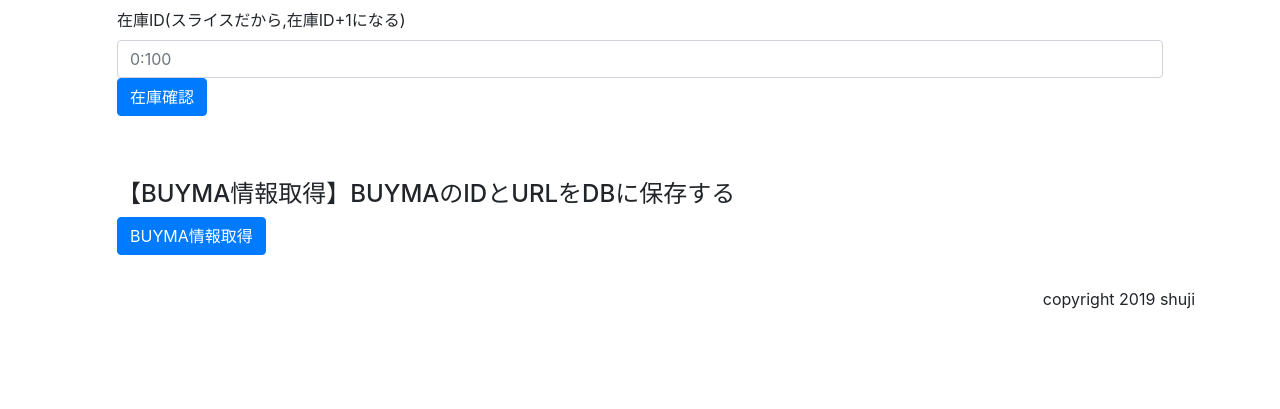
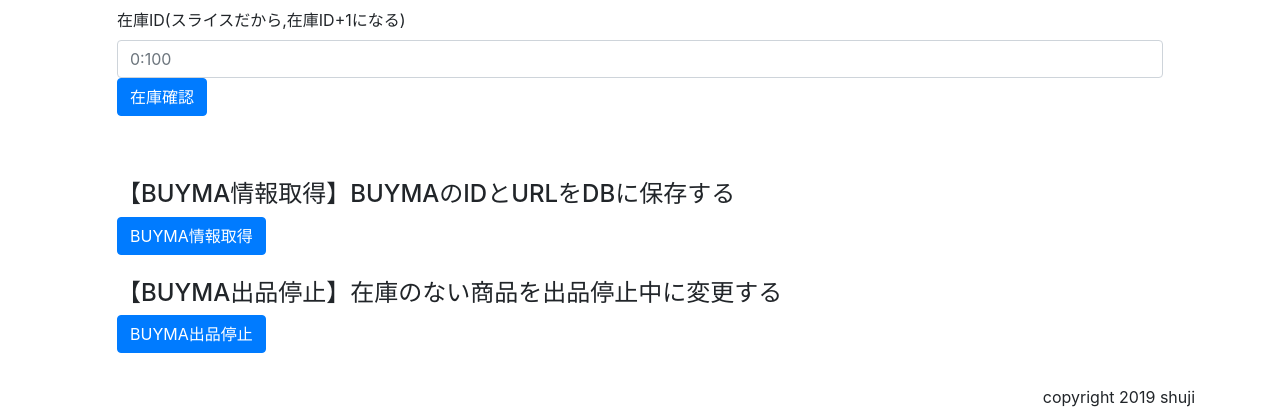
Before and after one commit to shujishujishuji/get_ff, a Flask app: page / in a window 1280 px wide, after a click on "在庫管理". Shown: the part 437-846 px from the top of the page. Before the commit the page ends 746 px from the top, so only its background shows below. Run offline with Flask 2, Linux system fonts and the light colour scheme; some libraries are stand-ins or nearby versions.

Commit message:
テンプレ変更

```diff
--- a/main.py
+++ b/main.py
@@ -549,16 +549,16 @@
                                  'buyma_id': item['buyma_id'],
                                  'buyma_url': item['buyma_url']}
                     diff_list.append(diff_data)
+        result = '終わったよ(笑)'
+    except Exception as e:
+        result = str(e)
+        logger.error(e)
+    finally:
         ss = set_ss(KEY_FILE, SHEET_NAME).worksheet('在庫')
         diff_lis = [[x['id'], x['URL'], x['stock_info'], x['diff_info'], x['buyma_id'], x['buyma_url']] for x in diff_list]
         ss_data = [{'range': 'A{}:F{}'.format(2, len(diff_list) + 1),
                     'values': diff_lis}]
         ss.batch_update(ss_data)
-        result = '終わったよ(笑)'
-    except Exception as e:
-        result = str(e)
-        logger.error(e)
-    finally:
         return result
 
 
@@ -742,6 +742,8 @@
     driver.quit()
 
 
+@log
+@app.route('/stop_bym', methods=['GET'])
 def change_bym_item_status():
     ss = set_ss(KEY_FILE, SHEET_NAME).worksheet('在庫削除')
     url_lis = ss.col_values(6)
@@ -758,9 +760,9 @@
         query.filter(Stock.id == x).update({Stock.del_flg: 1})
     ses.commit()
     ses.close()
+    return 'end of 出品停止処理'
 
 
 if __name__ == '__main__':
-    # get_bym()
     app.run(debug=True, host='localhost')
     # scraping('https://www.farfetch.com/jp/designers/women')
--- a/templates/index.html
+++ b/templates/index.html
@@ -102,6 +102,9 @@
         <br><br>
         <h4>【BUYMA情報取得】BUYMAのIDとURLをDBに保存する</h4>
         <button v-on:click="getBuyma" class="btn btn-primary">BUYMA情報取得</button>
+        <br><br>
+        <h4>【BUYMA出品停止】在庫のない商品を出品停止中に変更する</h4>
+        <button v-on:click="stopBuyma" class="btn btn-primary">BUYMA出品停止</button>
     </div>
     <!--お掃除パネルコンテンツ-->
     <div class="tab-pane fade p-3" id="fours" role="tabpanel">
@@ -265,6 +268,13 @@
                 self.alert_msg = data
             });
         },
+        stopBuyma: function(){
+            this.alert_msg = 'BUYMA出品停止中です。けっこう時間かかります。しばらくお待ちください。';
+            let self = this;
+            $.get("/stop_bym", function(data){
+                self.alert_msg = data
+            });
+        },
     },
 });
 
```
